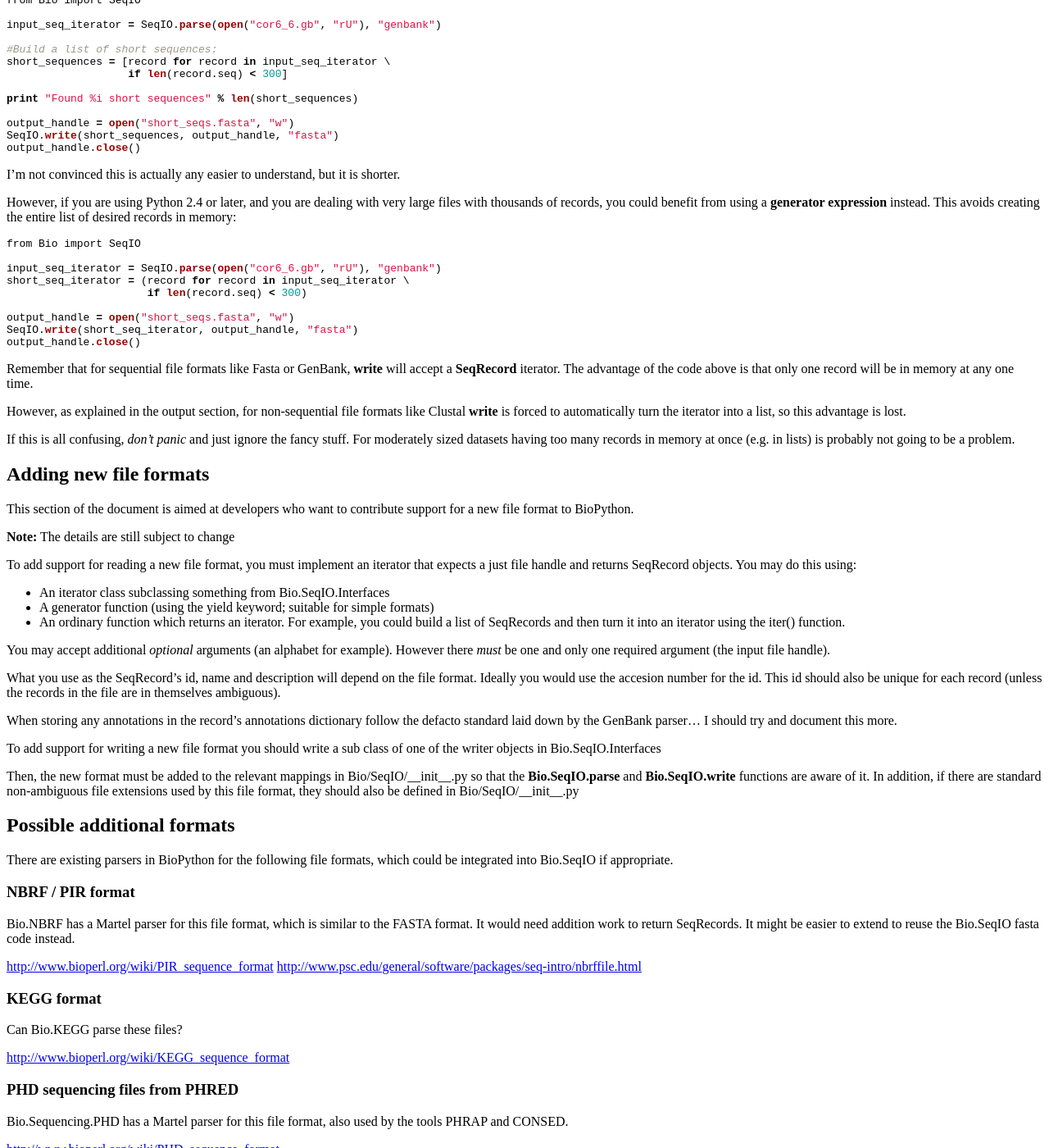
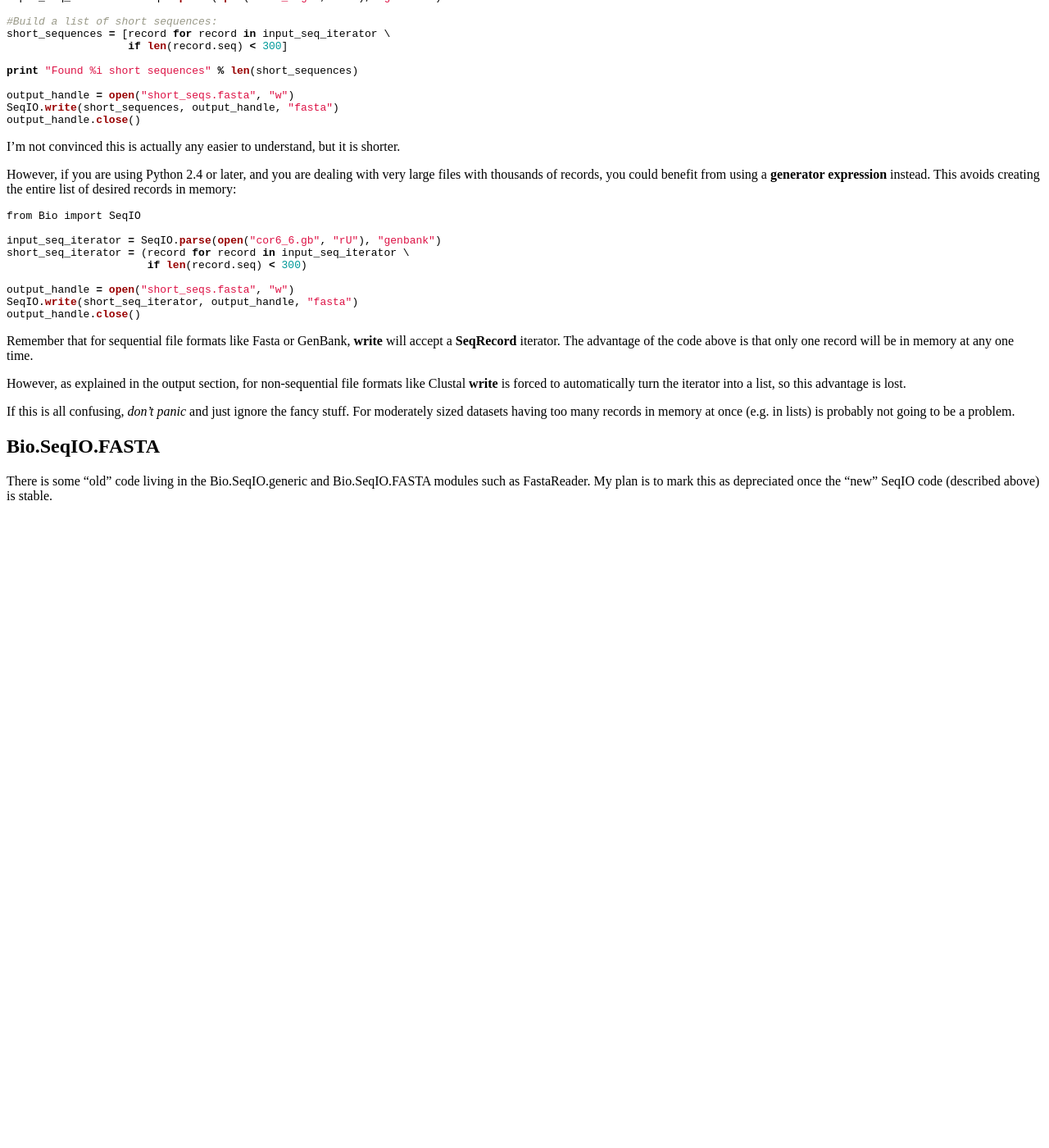
Before and after one commit to biopython/biopython.github.io, a Jekyll site: the page built from wiki/SeqIO.md, in a window 1280 px wide and 1400 px high, scrolled down 3039 px. Shown: the whole window at 82% size. Built offline with Jekyll 4.4.1, drawn with Linux system fonts in a browser that asks for light colours; after the commit the page ends 3669 px from its top, so only the background shows below that; some of the changed text lies outside the part shown.

Commit message:
Moved some content to new SeqIO_dev page

```diff
--- a/wiki/SeqIO.md
+++ b/wiki/SeqIO.md
@@ -5,17 +5,9 @@ layout: wiki
 ---
 
 This page describes Bio.SeqIO, a new Sequence Input/Output interface for
-BioPython.
+BioPython 1.43 and later.
 
-Some code has now been checked into
-[CVS](http://cvs.biopython.org/cgi-bin/viewcvs/viewcvs.cgi/biopython/Bio/SeqIO/?cvsroot=biopython#dirlist),
-and other bits are available on [Bug
-2059](http://bugzilla.open-bio.org/show_bug.cgi?id=2059). Details are
-currently being discussed on the [Development mailing
-list](http://biopython.org/wiki/Mailing_lists).
-
-If all goes well, the code will be available in the next release,
-probably BioPython 1.43.
+See also the [SeqIO developement page](SeqIO_dev "wikilink")
 
 Aims
 ----
@@ -306,104 +298,9 @@ If this is all confusing, *don't panic* and just ignore the fancy stuff.
 For moderately sized datasets having too many records in memory at once
 (e.g. in lists) is probably not going to be a problem.
 
-Adding new file formats
------------------------
-
-This section of the document is aimed at developers who want to
-contribute support for a new file format to BioPython.
-
-**Note:** The details are still subject to change
-
-To add support for reading a new file format, you must implement an
-iterator that expects a just file handle and returns SeqRecord objects.
-You may do this using:
-
--   An iterator class subclassing something from Bio.SeqIO.Interfaces
--   A generator function (using the yield keyword; suitable for
-    simple formats)
--   An ordinary function which returns an iterator. For example, you
-    could build a list of SeqRecords and then turn it into an iterator
-    using the iter() function.
-
-You may accept additional *optional* arguments (an alphabet for
-example). However there *must* be one and only one required argument
-(the input file handle).
-
-What you use as the SeqRecord's id, name and description will depend on
-the file format. Ideally you would use the accesion number for the id.
-This id should also be unique for each record (unless the records in the
-file are in themselves ambiguous).
-
-When storing any annotations in the record's annotations dictionary
-follow the defacto standard laid down by the GenBank parser... I should
-try and document this more.
-
-To add support for writing a new file format you should write a sub
-class of one of the writer objects in Bio.SeqIO.Interfaces
-
-Then, the new format must be added to the relevant mappings in
-Bio/SeqIO/\_\_init\_\_.py so that the **Bio.SeqIO.parse** and
-**Bio.SeqIO.write** functions are aware of it. In addition, if there are
-standard non-ambiguous file extensions used by this file format, they
-should also be defined in Bio/SeqIO/\_\_init\_\_.py
-
-Possible additional formats
----------------------------
-
-There are existing parsers in BioPython for the following file formats,
-which could be integrated into Bio.SeqIO if appropriate.
-
-### NBRF / PIR format
-
-Bio.NBRF has a Martel parser for this file format, which is similar to
-the FASTA format. It would need addition work to return SeqRecords. It
-might be easier to extend to reuse the Bio.SeqIO fasta code instead.
-
-<http://www.bioperl.org/wiki/PIR_sequence_format>
-<http://www.psc.edu/general/software/packages/seq-intro/nbrffile.html>
-
-### KEGG format
-
-Can Bio.KEGG parse these files?
-
-<http://www.bioperl.org/wiki/KEGG_sequence_format>
-
-### PHD sequencing files from PHRED
-
-Bio.Sequencing.PHD has a Martel parser for this file format, also used
-by the tools PHRAP and CONSED.
-
-<http://www.bioperl.org/wiki/PHD_sequence_format>
-
-### MASE alignment format
-
-Bio.IntelliGenetics seems to use Martel parse MASE format files into its
-own record object. It could be extended to return SeqRecord objects.
-See:
-
-<http://pbil.univ-lyon1.fr/help/formats.html>
-
-### MEME format
-
-Bio.MEME has a parser for this file format, which at first glance looks
-like it could be treated like an alignment format.
-
-<http://meme.sdsc.edu>
-
-### BLAST results
-
-Pairwise alignments from the BLAST suite could be turned into two
-SeqRecord objects with gapped sequences. Is this useful?
-
-### COMPASS pairwise alignment format
-
-Bio.Compass can parse the pairwise alignments from COMPASS. The output
-is similar to BLAST in many ways. Again, is getting the results as
-SeqRecord objects useful?
-
 Bio.SeqIO.FASTA
 ---------------
 
-There is some "old" code living in the module Bio.SeqIO.FASTA such as
-FastaReader. My plan is to mark this as depreciated once the "new" SeqIO
-code (described above) is stable.
+There is some "old" code living in the Bio.SeqIO.generic and
+Bio.SeqIO.FASTA modules such as FastaReader. My plan is to mark this as
+depreciated once the "new" SeqIO code (described above) is stable.
```
Also changed, not shown: 1 other file.
